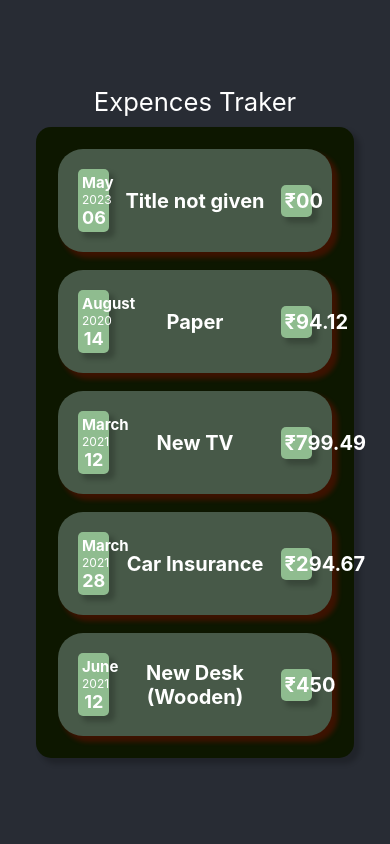
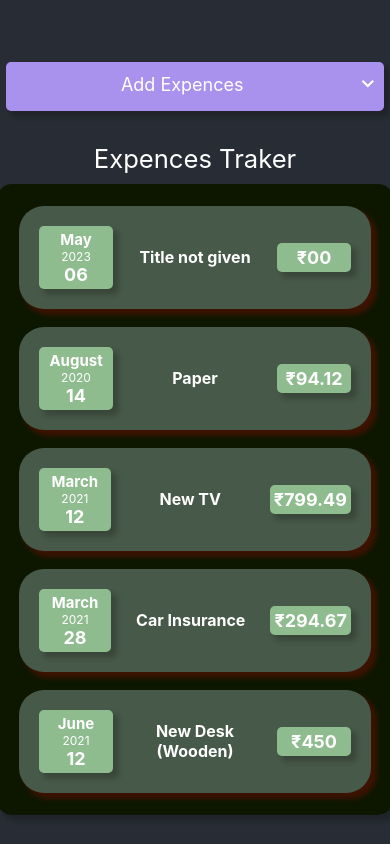
Before and after one commit to bm9avan/expences_traker, a React (Create React App) app: page / in a window 390 px wide. Built offline with nearby package versions, Linux system fonts and the light colour scheme.

Commit message:
AddItem using Formtem

```diff
--- a/package.json
+++ b/package.json
@@ -8,6 +8,7 @@
     "@testing-library/user-event": "^13.5.0",
     "react": "^18.2.0",
     "react-dom": "^18.2.0",
+    "react-icons": "^4.8.0",
     "react-scripts": "5.0.1",
     "web-vitals": "^2.1.4"
   },
--- a/public/index.html
+++ b/public/index.html
@@ -24,7 +24,7 @@
       work correctly both with client-side routing and a non-root public URL.
       Learn how to configure a non-root public URL by running `npm run build`.
     -->
-    <title>React App</title>
+    <title>Expences Traker</title>
   </head>
   <body>
     <noscript>You need to enable JavaScript to run this app.</noscript>
--- a/src/App.css
+++ b/src/App.css
@@ -10,6 +10,7 @@
 }
 
 .App-header {
+  flex-direction: row;
   font-size: calc(10px + 4vmin);
   padding-bottom: 10px;
 }
--- a/src/App.js
+++ b/src/App.js
@@ -1,5 +1,6 @@
 import './App.css';
 import AllItems from './components/expenceItems/AllItems'
+import AddItem from './components/expenceItems/AddItem';
 
 function App() {
   const expenses = [
@@ -31,6 +32,7 @@ function App() {
   ];
   return (
     <div className="App">
+      <AddItem/>
       <header className="App-header">
         <div>Expences Traker</div>
       </header>
--- /dev/null
+++ b/src/components/expenceItems/AddItem.css
@@ -0,0 +1,50 @@
+.new-expense {
+    background-color: #a892ee;
+    margin: 2rem auto;
+    width: 50rem;
+    max-width: 95%;
+    cursor: pointer;
+}
+
+.hide{
+    display: none;
+    visibility: hidden;
+}
+
+.App-header-title{
+    display: inline;
+    font-size: 18px;
+}
+
+.icon-right {
+    float: right;
+    margin-top: 4px;
+}
+
+.new-expense button {
+    font: inherit;
+    cursor: pointer;
+    padding: 1rem 2rem;
+    border: 1px solid #40005d;
+    background-color: #40005d;
+    color: white;
+    border-radius: 12px;
+    margin-right: 1rem;
+}
+
+.new-expense button:hover,
+.new-expense button:active {
+    background-color: #510674;
+    border-color: #510674;
+}
+
+.new-expense button.alternative {
+    color: #220131;
+    border-color: transparent;
+    background-color: transparent;
+}
+
+.new-expense button.alternative:hover,
+.new-expense button.alternative:active {
+    background-color: #ddb3f8;
+}
--- /dev/null
+++ b/src/components/expenceItems/AddItem.jsx
@@ -0,0 +1,23 @@
+import React, {useState} from 'react'
+import './AddItem.css'
+import FormItem from './FormItem'
+import BoxCard from '../UI/BoxCard'
+import { BiChevronDown, BiChevronUp } from "react-icons/bi";
+
+function AddItems() {
+    const [hide, setHide] = useState(true)
+    return (
+        <BoxCard className='new-expense'>
+            <header onClick={()=>{setHide(!hide)}} className="App-header">
+                <div className='App-header-title'>Add Expences</div>
+                <span className='icon-right'>
+                <BiChevronDown onClick={()=>{setHide(!hide)}} className={`${!hide ? 'hide': ''}`}/>
+                <BiChevronUp onClick={()=>{setHide(!hide)}} className={`${hide ? 'hide': ''}`}/>
+                </span>
+            </header>
+            <FormItem className={`${hide ? 'hide': ''}`} />
+        </BoxCard>
+    )
+}
+
+export default AddItems
--- a/src/components/expenceItems/AllItems.jsx
+++ b/src/components/expenceItems/AllItems.jsx
@@ -9,7 +9,7 @@ function AllItems(props) {
         <BoxCard className='outerBox'>
             {expenses.map(expense => {
                 return (
-                    <ItemBody date={expense.date} title={expense.title || "Title not given"} price={expense.price || "00"} />
+                    <ItemBody key={Math.random()} date={expense.date} title={expense.title || "Title not given"} price={expense.price || "00"} />
                 );
             })}
         </BoxCard>
--- /dev/null
+++ b/src/components/expenceItems/FormItem.css
@@ -0,0 +1,29 @@
+.controls {
+    /* display: flex; */
+    flex-wrap: wrap;
+    gap: 1rem;
+    margin: auto;
+    margin-bottom: 1rem;
+    text-align: left;
+    justify-content: center;
+    text-align: center;
+}
+
+.control label {
+    font-weight: bold;
+    display: inline;
+}
+
+.control input {
+    margin-bottom: 0.5rem;
+    font: inherit;
+    padding: 0.5rem;
+    border-radius: 6px;
+    border: 1px solid #ccc;
+    width: 20rem;
+    max-width: 100%;
+}
+
+.actions {
+    text-align: right;
+}
--- /dev/null
+++ b/src/components/expenceItems/FormItem.jsx
@@ -0,0 +1,40 @@
+import React, { useState } from 'react'
+import './FormItem.css'
+
+
+const date = new Date('2023-05-13');
+const options = { year: 'numeric', month: '2-digit', day: '2-digit' };
+const formattedDate = new Intl.DateTimeFormat('en-US', options).format(date).split('/');
+const todayDate = formattedDate[2]+'-'+formattedDate[0]+'-'+formattedDate[1]  // Output: "2023-05-13"
+console.log(todayDate)
+
+function FormItem(props) {
+
+    const [titleVal, setTitleVal] = useState('Expence')
+    const [priceVal, setPriceVal] = useState('0')
+    const [dateVal, setDateVal] = useState(todayDate)
+
+    return (
+        <form action="submit" method="post" className={props.className}>
+            <div className="controls">
+                <div className="control">
+                    <label htmlFor="addTitle">Title  : </label>
+                    <input type="text" name="addTitle" id="addTitle" value={titleVal} onChange={(event) => { setTitleVal(event.target.value) }} />
+                </div>
+                <div className="control">
+                    <label htmlFor="addPrice">Price  : </label>
+                    <input type="number" min="10" name="addPrice" id="addPrice" value={priceVal} onChange={(event) => { setPriceVal(event.target.value) }} />
+                </div>
+                <div className="control">
+                    <label htmlFor="addDate">Date  : </label>
+                    <input type="date" name="addDate" id="addDate" value={dateVal} onChange={(event) => { setDateVal(event.target.value) }} />
+                </div>
+                <div className="action">
+                    <button type="submit">Add Item</button>
+                </div>
+            </div>
+        </form>
+    )
+}
+
+export default FormItem
--- a/src/components/expenceItems/ItemBody.css
+++ b/src/components/expenceItems/ItemBody.css
@@ -16,14 +16,17 @@
 .year{
   font-size: 12px;
 }
+
 .month{
   font-size: 15px;
   font-weight: bold;
 }
+
 .day{
   font-size: 18px;
   font-weight: bold;
 }
+
 .date{
   /* border: 2px solid red;  */
   float: left;
@@ -45,3 +48,26 @@
   float: right;
   width: 10%;
 }
+
+@media (max-width: 1000px ){
+  .box{
+    width: 80vw;
+  }
+
+  .date{
+    /* border: 2px solid red;  */
+    float: left;
+    width: 30%;
+  }
+
+  .title{
+    width: 70%;
+    font-size: 16px;
+  }
+
+  .price{
+    /* border: 2px solid red;  */
+    font-size: 18px;
+    width: 30%;
+  }
+}
```
Also changed, not shown: 1 other file (tests, documents, lock files or other folders).
